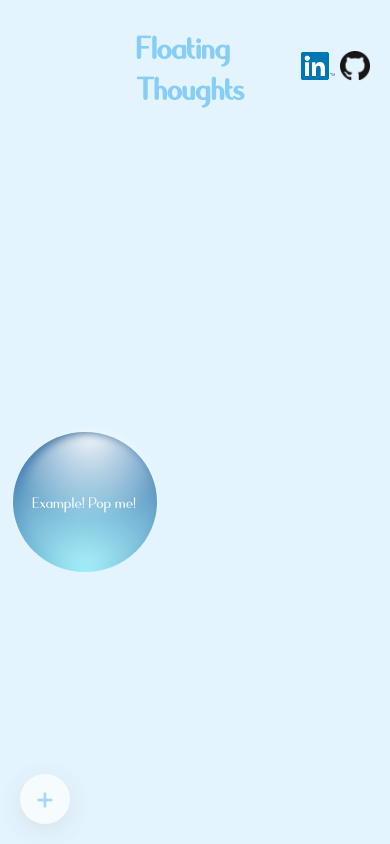
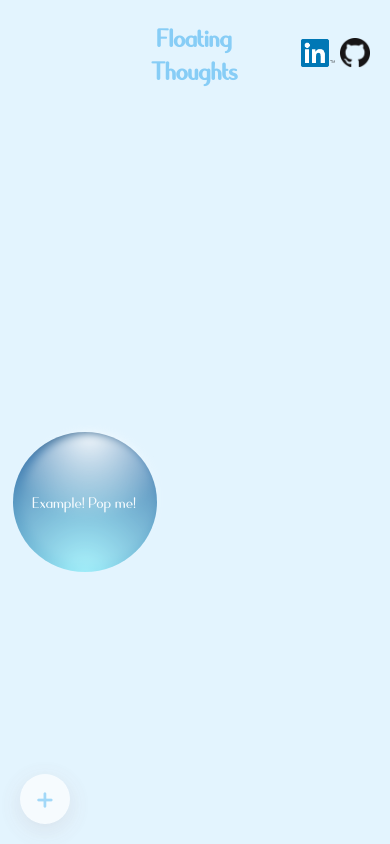
Before and after one commit to runticle/floating-thoughts, a Next.js app: page / in a window 390 px wide. Built offline with nearby package versions, Linux system fonts and the light colour scheme.

Commit message:
font size mobile

```diff
--- a/src/components/Header.js/index.js
+++ b/src/components/Header.js/index.js
@@ -8,7 +8,12 @@ const HeaderStyles = styled.div`
 
     color: #87CDF6;
 
+    @media screen and (max-width: 768px){
+        font-size: 80%;
+    }
+
     >div, >h1 {
+        text-align: center;
         justify-self: center;
     }
 
```
